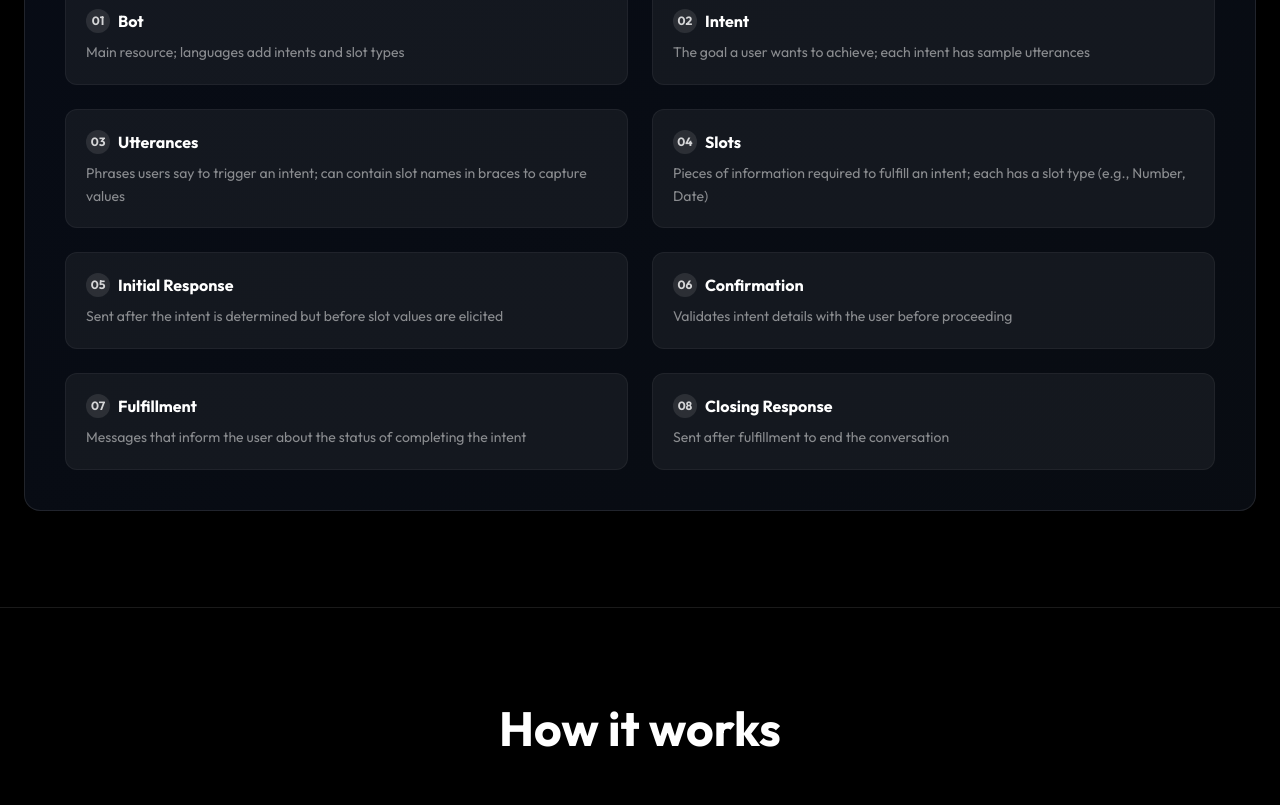
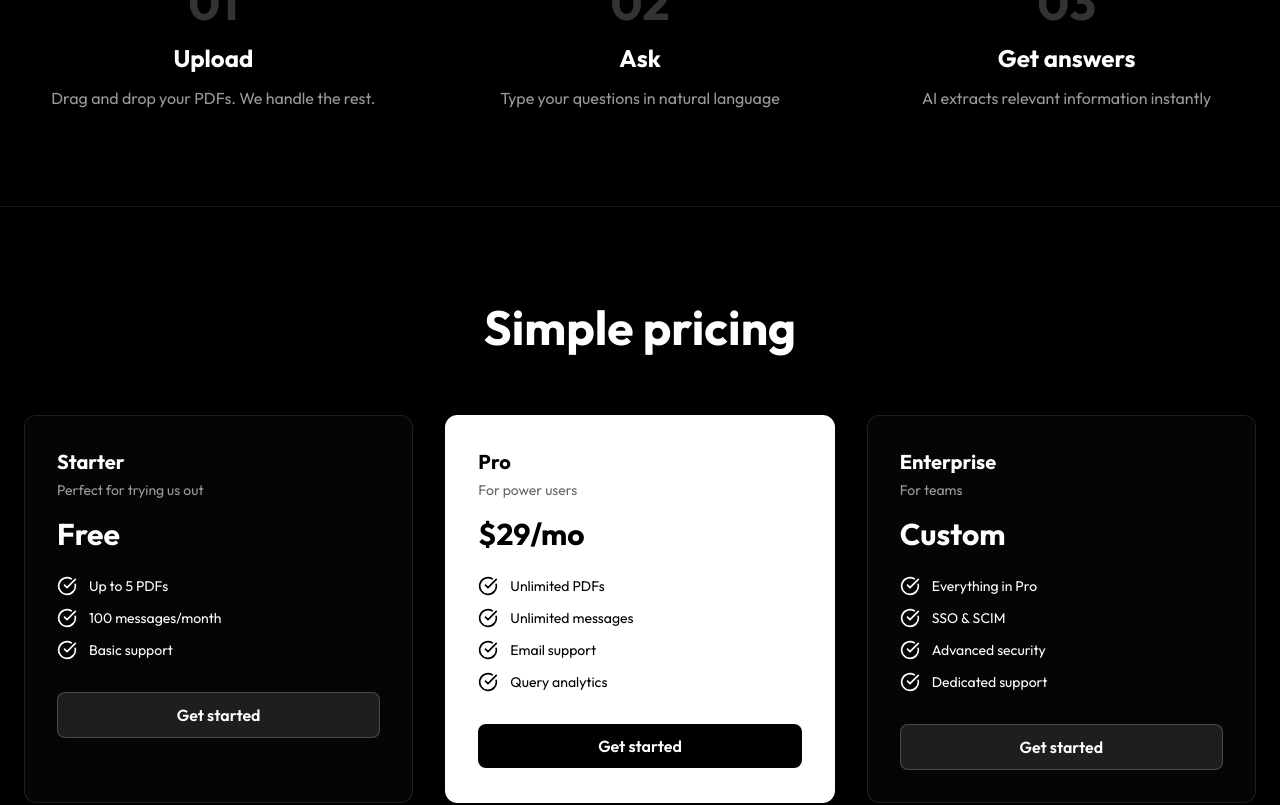
Before and after one commit to AnishaPaturi/AI-pdf-chatbot, a Next.js app in the folder frontend/: page / in a window 1280 px wide. Shown: the part 1740-2545 px from the top of the page. Built offline with nearby package versions, Linux system fonts and the light colour scheme.

Commit message:
3.5 : Enhance CORS configuration and add pricing section to homepage

```diff
--- a/frontend/src/app/page.tsx
+++ b/frontend/src/app/page.tsx
@@ -22,6 +22,7 @@ export default function Home() {
           </motion.div>
           <div className="hidden md:flex items-center gap-8 text-sm font-medium">
             <button className="text-white/70 hover:text-white transition">Features</button>
+            <button className="text-white/70 hover:text-white transition">Pricing</button>
             <button className="text-white/70 hover:text-white transition">Docs</button>
           </div>
           <div className="flex items-center gap-4">
@@ -171,78 +172,6 @@ export default function Home() {
               </motion.div>
             ))}
           </div>
-
-           {/* Amazon Lex Summary Card */}
-           <motion.div
-             variants={fadeInUp}
-             initial="initial"
-             whileInView="animate"
-             viewport={{ once: true }}
-             transition={{ delay: 0.5 }}
-             className="mt-20"
-           >
-             <div className="inline-block px-4 py-2 rounded-full bg-white/10 border border-white/20 text-sm font-medium text-white/80 mb-6">
-               Amazon Lex V2 Concepts
-             </div>
-             <div className="bg-gradient-to-br from-slate-900/50 to-slate-800/30 border border-white/10 rounded-2xl p-8 md:p-10">
-               <h3 className="text-2xl md:text-3xl font-bold text-white mb-2">
-                 Building Conversational Interfaces
-               </h3>
-               <p className="text-white/60 text-lg mb-8 max-w-3xl">
-                 Amazon Lex is a fully-managed AI service for creating chatbots with natural language understanding and speech recognition.
-               </p>
-
-               <div className="grid md:grid-cols-2 gap-6">
-                 {[
-                   {
-                     title: 'Bot',
-                     desc: 'Main resource; languages add intents and slot types'
-                   },
-                   {
-                     title: 'Intent',
-                     desc: 'The goal a user wants to achieve; each intent has sample utterances'
-                   },
-                   {
-                     title: 'Utterances',
-                     desc: 'Phrases users say to trigger an intent; can contain slot names in braces to capture values'
-                   },
-                   {
-                     title: 'Slots',
-                     desc: 'Pieces of information required to fulfill an intent; each has a slot type (e.g., Number, Date)'
-                   },
-                   {
-                     title: 'Initial Response',
-                     desc: 'Sent after the intent is determined but before slot values are elicited'
-                   },
-                   {
-                     title: 'Confirmation',
-                     desc: 'Validates intent details with the user before proceeding'
-                   },
-                   {
-                     title: 'Fulfillment',
-                     desc: 'Messages that inform the user about the status of completing the intent'
-                   },
-                   {
-                     title: 'Closing Response',
-                     desc: 'Sent after fulfillment to end the conversation'
-                   }
-                 ].map((item, i) => (
-                   <div
-                     key={i}
-                     className="p-5 rounded-xl bg-white/5 border border-white/5 hover:border-white/10 transition"
-                   >
-                     <h4 className="text-base font-bold text-white mb-2 flex items-center gap-2">
-                       <span className="w-6 h-6 rounded-full bg-white/10 text-xs flex items-center justify-center text-white/80">
-                         {String(i + 1).padStart(2, '0')}
-                       </span>
-                       {item.title}
-                     </h4>
-                     <p className="text-sm text-white/50 leading-relaxed">{item.desc}</p>
-                   </div>
-                ))}
-               </div>
-             </div>
-           </motion.div>
         </div>
       </section>
 
@@ -295,6 +224,78 @@ export default function Home() {
         </div>
       </section>
 
+      {/* Pricing */}
+      <section className="py-24 px-6 border-t border-white/10">
+        <div className="max-w-7xl mx-auto">
+          <motion.h2
+            variants={fadeInUp}
+            initial="initial"
+            whileInView="animate"
+            viewport={{ once: true }}
+            className="text-4xl md:text-5xl font-bold text-center mb-16"
+          >
+            Simple pricing
+          </motion.h2>
+
+          <div className="grid md:grid-cols-3 gap-8">
+            {[
+              {
+                name: 'Starter',
+                price: 'Free',
+                desc: 'Perfect for trying us out',
+                features: ['Up to 5 PDFs', '100 messages/month', 'Basic support']
+              },
+              {
+                name: 'Pro',
+                price: '$29/mo',
+                desc: 'For power users',
+                features: ['Unlimited PDFs', 'Unlimited messages', 'Email support', 'Query analytics'],
+                highlighted: true
+              },
+              {
+                name: 'Enterprise',
+                price: 'Custom',
+                desc: 'For teams',
+                features: ['Everything in Pro', 'SSO & SCIM', 'Advanced security', 'Dedicated support']
+              }
+            ].map((plan, i) => (
+              <motion.div
+                key={i}
+                variants={fadeInUp}
+                initial="initial"
+                whileInView="animate"
+                viewport={{ once: true }}
+                transition={{ delay: i * 0.1 }}
+                className={`p-8 rounded-xl border transition ${
+                  plan.highlighted
+                    ? 'bg-white text-black border-white'
+                    : 'bg-white/[0.02] border-white/10 hover:border-white/20'
+                }`}
+              >
+                <h3 className="text-xl font-bold mb-1">{plan.name}</h3>
+                <p className={plan.highlighted ? 'text-black/60 text-sm mb-4' : 'text-white/60 text-sm mb-4'}>{plan.desc}</p>
+                <div className="text-3xl font-bold mb-6">{plan.price}</div>
+                <ul className="space-y-3 mb-8">
+                  {plan.features.map((feature, j) => (
+                    <li key={j} className="flex items-center gap-3">
+                      <CheckCircle className="w-5 h-5" />
+                      <span className="text-sm">{feature}</span>
+                    </li>
+                  ))}
+                </ul>
+                <button className={`w-full py-2.5 rounded-lg font-semibold transition ${
+                  plan.highlighted
+                    ? 'bg-black text-white hover:bg-white/20'
+                    : 'bg-white/10 text-white hover:bg-white/20 border border-white/20'
+                }`}>
+                  Get started
+                </button>
+              </motion.div>
+            ))}
+          </div>
+        </div>
+      </section>
+
       {/* CTA */}
       <section className="py-24 px-6 border-t border-white/10">
         <motion.div
@@ -326,6 +327,7 @@ export default function Home() {
               <div className="font-semibold mb-4">Product</div>
               <ul className="space-y-2 text-white/60 text-sm">
                 <li><button className="hover:text-white transition">Features</button></li>
+                <li><button className="hover:text-white transition">Pricing</button></li>
                 <li><button className="hover:text-white transition">Security</button></li>
               </ul>
             </div>
```
Also changed, not shown: 1 other file (tests, documents, lock files or other folders). Lines whose indentation alone changed are shown as unchanged.
